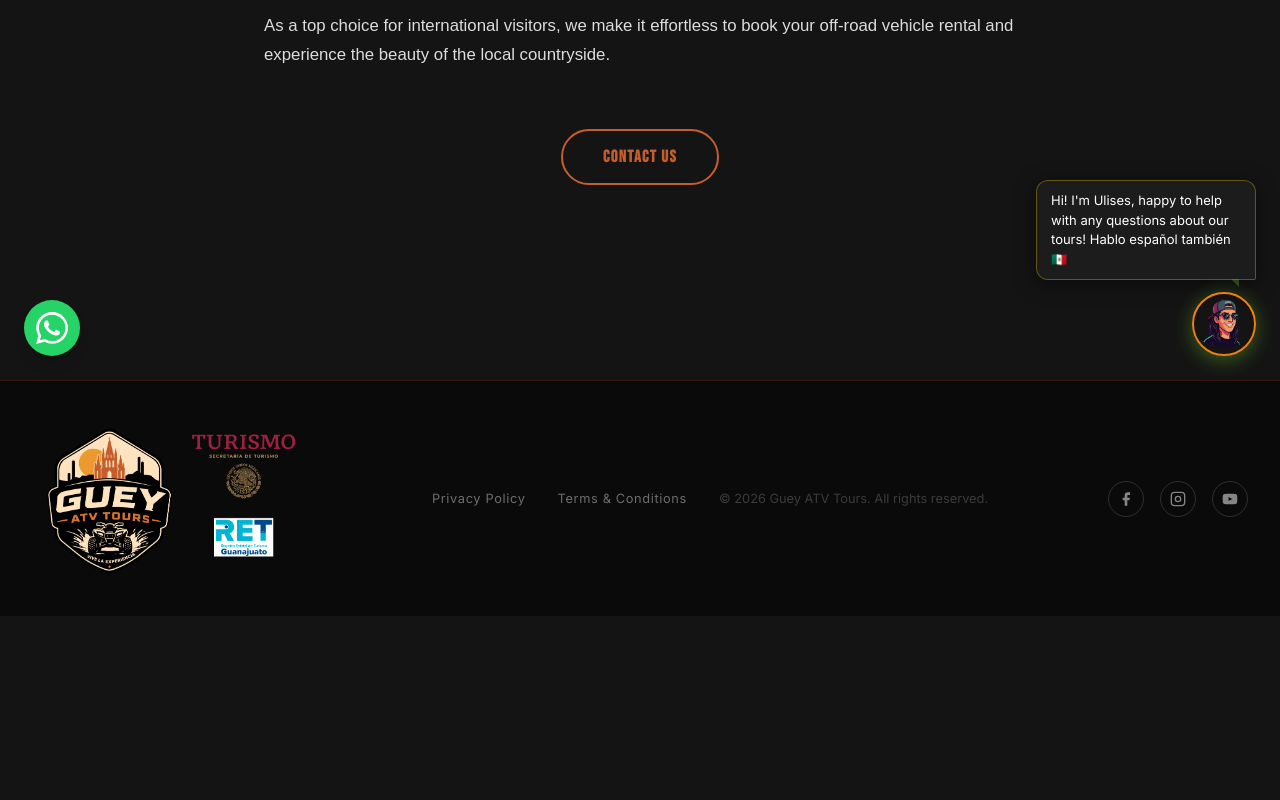
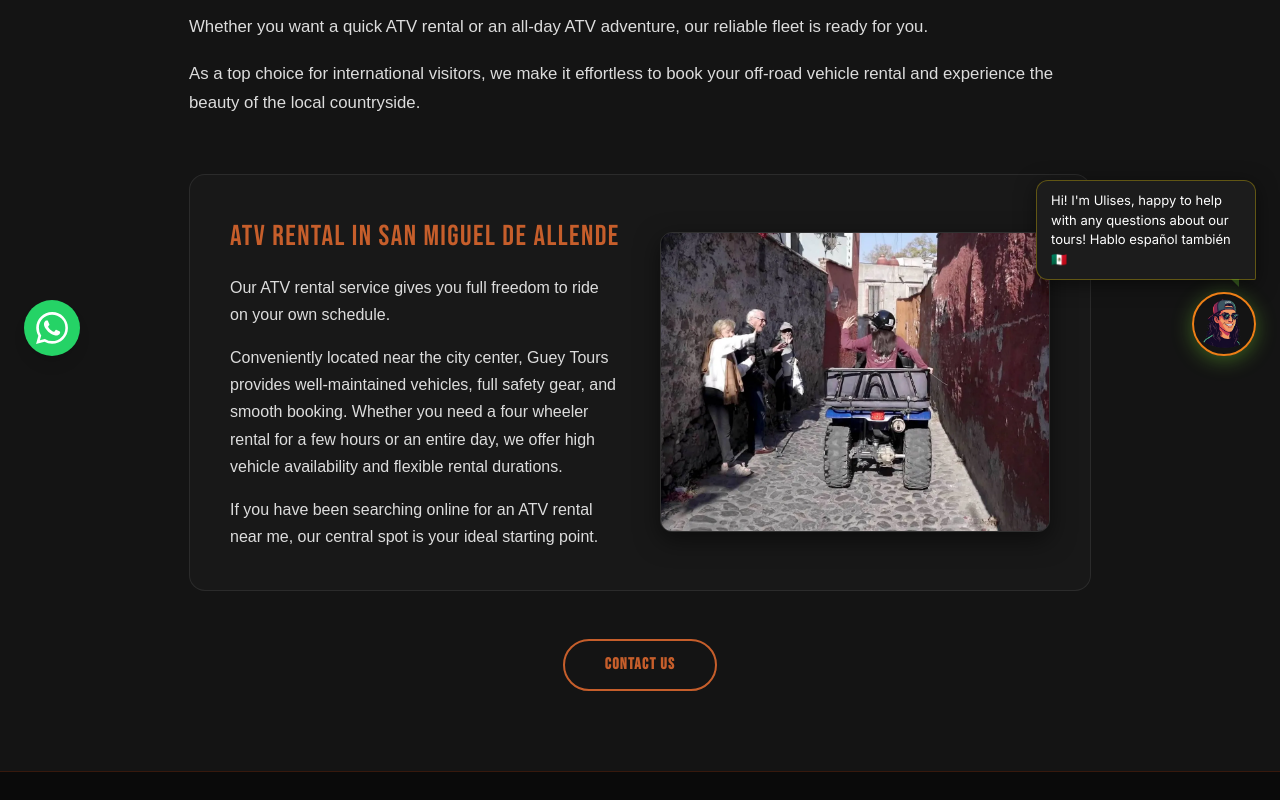
Before and after one commit to DraftStudiomx/Guey-tours-SEO, a Next.js app: page /atv-rentals in a window 1280 px wide. Shown: the part 420-1220 px from the top of the page. Before the commit the page ends 1036 px from the top, so only its background shows below. Built offline with nearby package versions, Linux system fonts and the light colour scheme; a web font is replaced by a local one.

Commit message:
Update AtvRentalsContent.tsx seguda seccion

```diff
--- a/app/atv-rentals/AtvRentalsContent.tsx
+++ b/app/atv-rentals/AtvRentalsContent.tsx
@@ -1,6 +1,7 @@
 'use client'
 
 import { useLang } from '@/lib/i18n'
+import Image from 'next/image'
 import Navbar from '@/components/Navbar'
 import Footer from '@/components/Footer'
 
@@ -13,12 +14,12 @@ export default function AtvRentalsContent() {
       <main style={{
         background: 'var(--dark, #0b0b0b)',
         minHeight: '100vh',
-        paddingTop: '8rem',
+        paddingTop: '11rem', // Espacio suficiente para que el logo no tape la información
         paddingBottom: '4rem'
       }}>
-        {/* Contenido de la página */}
+        {/* Contenido principal de la página */}
         <div style={{
-          maxWidth: '800px',
+          maxWidth: '950px',
           margin: '0 auto',
           padding: '1rem 1.5rem',
           color: '#fff',
@@ -58,6 +59,7 @@ export default function AtvRentalsContent() {
             }} />
           </div>
 
+          {/* Primer bloque de texto */}
           <div style={{ display: 'flex', flexDirection: 'column', gap: '1.2rem', lineHeight: 1.7, fontSize: '1.05rem', color: 'rgba(255,255,255,0.85)' }}>
             <p style={{ margin: 0 }}>
               {lang === 'es' ? (
@@ -82,9 +84,77 @@ export default function AtvRentalsContent() {
                 <>As a top choice for international visitors, we make it effortless to book your off-road vehicle rental and experience the beauty of the local countryside.</>
               )}
             </p>
+          </div>
+
+          {/* Nueva sección en dos columnas (Texto H2 + Imagen) */}
+          <div style={{
+            display: 'flex',
+            flexDirection: 'row',
+            flexWrap: 'wrap',
+            alignItems: 'center',
+            gap: '2.5rem',
+            marginTop: '3.5rem',
+            background: 'rgba(255, 255, 255, 0.02)',
+            padding: '2.5rem',
+            borderRadius: '16px',
+            border: '1px solid rgba(255, 255, 255, 0.08)'
+          }}>
+            {/* Columna de Texto H2 */}
+            <div style={{ flex: '1', minWidth: '280px', display: 'flex', flexDirection: 'column', gap: '1rem' }}>
+              <h2 style={{
+                fontFamily: 'var(--font-heading)',
+                fontSize: '1.8rem',
+                color: 'var(--orange, #d97736)',
+                textTransform: 'uppercase',
+                letterSpacing: '0.05em',
+                margin: 0
+              }}>
+                {lang === 'es' ? 'Renta de ATV en San Miguel de Allende' : 'ATV Rental in San Miguel de Allende'}
+              </h2>
+
+              <p style={{ margin: 0, lineHeight: 1.7, color: 'rgba(255,255,255,0.85)', fontSize: '1rem' }}>
+                {lang === 'es'
+                  ? 'Nuestro servicio de renta de ATV te da total libertad de rodar en tu propio horario.'
+                  : 'Our ATV rental service gives you full freedom to ride on your own schedule.'}
+              </p>
+
+              <p style={{ margin: 0, lineHeight: 1.7, color: 'rgba(255,255,255,0.85)', fontSize: '1rem' }}>
+                {lang === 'es'
+                  ? 'Convenientemente ubicado cerca del centro de la ciudad, Guey Tours ofrece vehículos en excelente estado, equipo de seguridad completo y una reserva sencilla. Ya sea que necesites una cuatrimoto por unas horas o un día entero, tenemos gran disponibilidad y duraciones flexibles.'
+                  : 'Conveniently located near the city center, Guey Tours provides well-maintained vehicles, full safety gear, and smooth booking. Whether you need a four wheeler rental for a few hours or an entire day, we offer high vehicle availability and flexible rental durations.'}
+              </p>
+
+              <p style={{ margin: 0, lineHeight: 1.7, color: 'rgba(255,255,255,0.85)', fontSize: '1rem' }}>
+                {lang === 'es'
+                  ? 'Si has estado buscando en línea una renta de ATV cerca de mí, nuestro punto céntrico es tu lugar de partida ideal.'
+                  : 'If you have been searching online for an ATV rental near me, our central spot is your ideal starting point.'}
+              </p>
+            </div>
+
+            {/* Columna de la Imagen */}
+            <div style={{ flex: '1', minWidth: '280px' }}>
+              <div style={{
+                width: '100%',
+                height: '300px',
+                position: 'relative',
+                borderRadius: '12px',
+                overflow: 'hidden',
+                border: '1px solid rgba(255,255,255,0.1)',
+                boxShadow: '0 8px 24px rgba(0,0,0,0.5)'
+              }}>
+                {/* Puedes cambiar la ruta src por la imagen que prefieras */}
+                <Image
+                  src="/images/atv-tour-magic-town-CONTACT-GUEY-TOURS.webp"
+                  alt="ATV Rental San Miguel de Allende"
+                  fill
+                  style={{ objectFit: 'cover' }}
+                />
+              </div>
+            </div>
+          </div>
 
           {/* Botón transparente con efecto hover sólido */}
-            <div style={{ marginTop: '2.5rem', textAlign: 'center' }}>
+          <div style={{ marginTop: '3rem', textAlign: 'center' }}>
             <a
               href="https://www.gueytours.com/contact"
               style={{
@@ -113,7 +183,7 @@ export default function AtvRentalsContent() {
               {lang === 'es' ? 'Contáctanos' : 'Contact Us'}
             </a>
           </div>
-          </div>
+
         </div>
       </main>
       <Footer />
```
Lines whose indentation alone changed are shown as unchanged.
